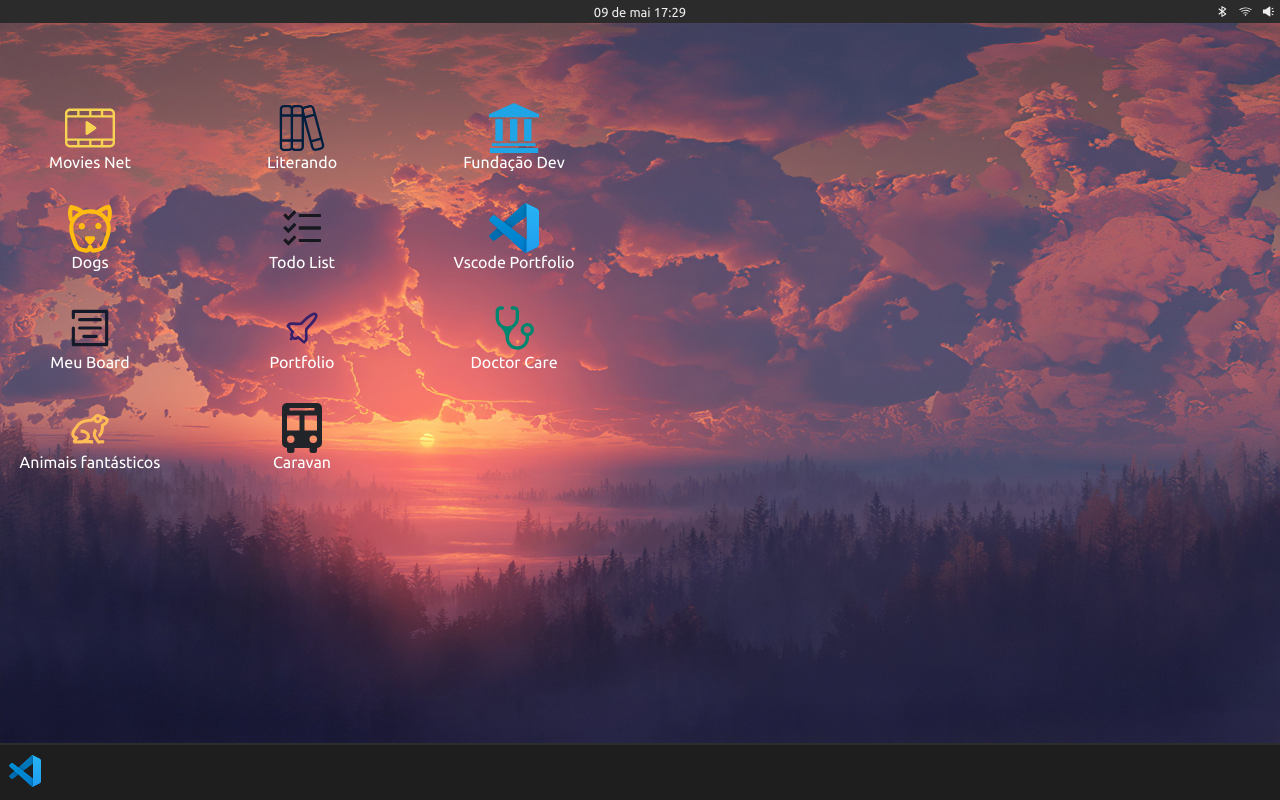
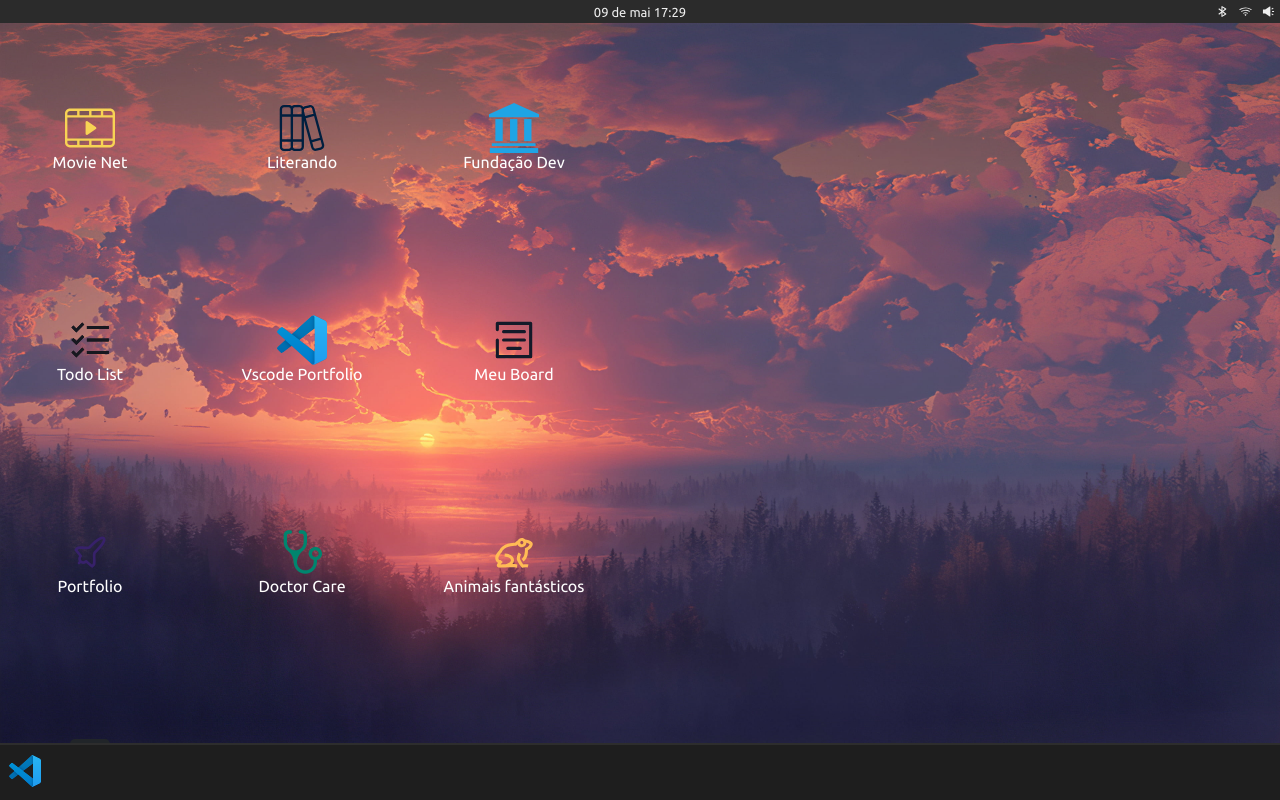
Before and after one commit to Jefferson-Guirra/Vscode-Portfolio, a Next.js app: page / in a window 1280 px wide. Built offline with nearby package versions, Linux system fonts and the light colour scheme.

Commit message:
feat: use project icon data

```diff
--- a/src/features/desktop/pages/Desktop.tsx
+++ b/src/features/desktop/pages/Desktop.tsx
@@ -1,7 +1,7 @@
 import Link from 'next/link'
 import Image from 'next/image'
 import * as C from './styles'
-import { projectData } from '@/components/constants/project-data'
+import { iconProjectData } from '@/constants'
 import { DragElement, VscodeBox } from '@/components'
 import { useVscodeContext } from '@/context/vscode/vscode'
 
@@ -12,22 +12,16 @@ const Desktop = () => {
     <>
       <C.container>
         <section className="content">
-          {projectData.map((project) => (
-            <DragElement key={project.title} width={180} height={68}>
-              <Link
-                target="_blank"
-                href={project.links[1].href}
-                className="project"
-                key={project.title}
-              >
+          {iconProjectData.map((icon) => (
+            <DragElement key={icon.name} width={180} height={180}>
+              <Link href={icon.href} target="_blank" className="project">
                 <Image
-                  src={`/images/desktop/${project.iconName}.svg`}
-                  alt={`${project.iconName} icon`}
+                  src={`/images/desktop/${icon.icon}.svg`}
                   width={50}
                   height={50}
-                  priority
+                  alt={icon + 'icon'}
                 />
-                <p key={project.title}>{project.title}</p>
+                <p>{icon.name}</p>
               </Link>
             </DragElement>
           ))}
```
